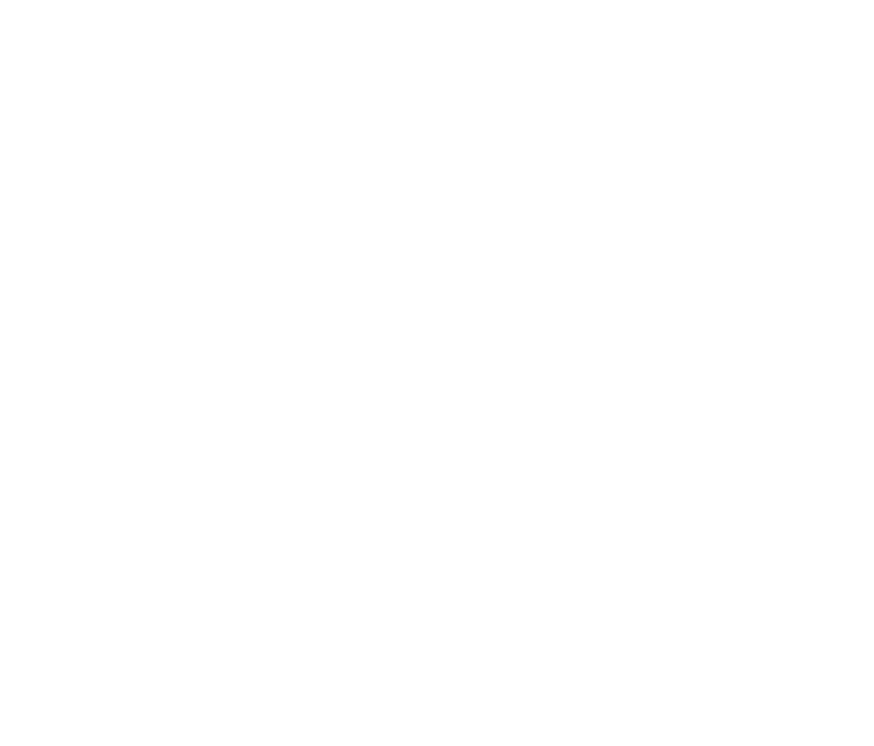
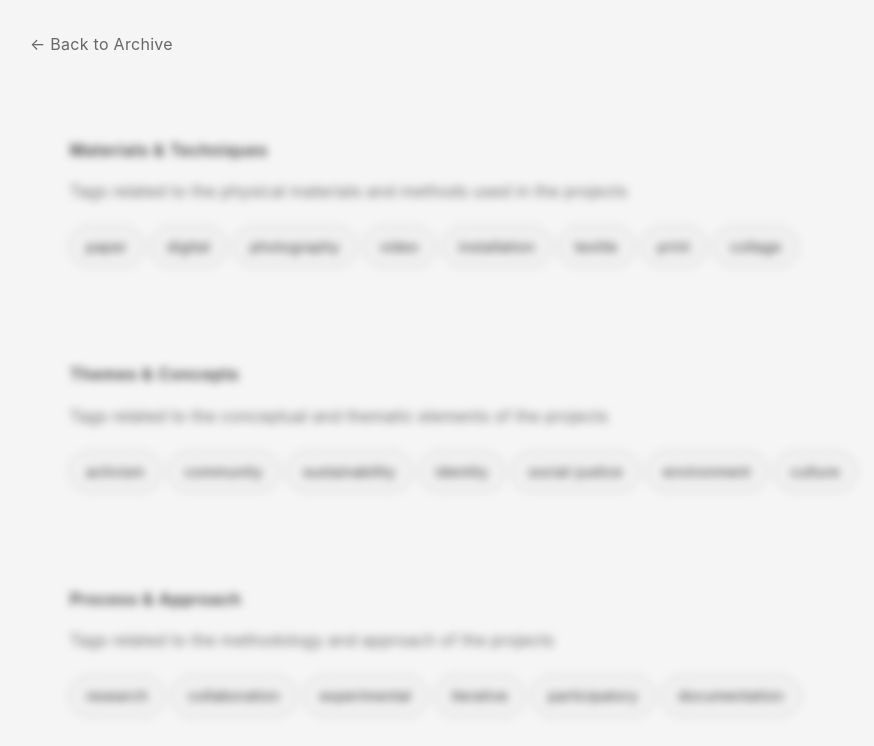
Before and after one commit to joshuakasyoka/GCDP2025, a React (Create React App) app: page /glossary in a window 1280 px wide. Before the commit this address had no page. Shown: the top 746 px of the page, without its empty margins (2-876 px from the left). Built offline with nearby package versions, Linux system fonts and the light colour scheme; a web font is replaced by a local one.

Commit message:
adding glossary

```diff
--- a/src/App.js
+++ b/src/App.js
@@ -3,6 +3,7 @@
 import IntroAnimation from './components/IntroAnimation';
 import ArchivePage from './components/ArchivePage';
 import StudentProjectPage from './components/StudentProjectPage';
+import GlossaryPage from './components/GlossaryPage';
 import './styles/globals.css';
 import styles from './styles/App.module.css';
 
@@ -20,6 +21,7 @@
             <Route path="/archive" element={<ArchivePage />} />
             <Route path="/students/:studentId" element={<StudentProjectPage />} />
             <Route path="/students/:studentId/:projectId" element={<StudentProjectPage />} />
+            <Route path="/glossary" element={<GlossaryPage />} />
           </Routes>
         </Router>
       )}
--- a/src/components/ArchivePage.js
+++ b/src/components/ArchivePage.js
@@ -1,4 +1,5 @@
 import React, { useState } from 'react';
+import { Link } from 'react-router-dom';
 import SearchPanel from './SearchPanel';
 import TileGrid from './TileGrid';
 import GalleryModal from './GalleryModal';
@@ -40,6 +41,7 @@
           <span className={styles.initials}>JP</span>
         </div>
         <div className={styles.headerRight}>
+          <Link to="/glossary" className={styles.glossaryLink}>GLOSSARY</Link>
           <span>ARCHIVE DISPLAY</span>
           <span>GCDP 2025</span>
         </div>
--- /dev/null
+++ b/src/components/GlossaryPage.js
@@ -0,0 +1,50 @@
+import React from 'react';
+import { Link } from 'react-router-dom';
+import styles from '../styles/Glossary.module.css';
+
+const GlossaryPage = () => {
+  // Define tag categories and their descriptions
+  const tagCategories = [
+    {
+      title: "Materials & Techniques",
+      description: "Tags related to the physical materials and methods used in the projects",
+      tags: ["paper", "digital", "photography", "video", "installation", "textile", "print", "collage"]
+    },
+    {
+      title: "Themes & Concepts",
+      description: "Tags related to the conceptual and thematic elements of the projects",
+      tags: ["activism", "community", "sustainability", "identity", "social-justice", "environment", "culture"]
+    },
+    {
+      title: "Process & Approach",
+      description: "Tags related to the methodology and approach of the projects",
+      tags: ["research", "collaboration", "experimental", "iterative", "participatory", "documentation"]
+    }
+  ];
+
+  return (
+    <div className={styles.glossaryPage}>
+      <header className={styles.header}>
+        <div className={styles.headerLeft}>
+          <Link to="/" className={styles.backLink}>← Back to Archive</Link>
+        </div>
+      </header>
+
+      <div className={styles.content}>
+        {tagCategories.map((category, index) => (
+          <section key={index} className={styles.category}>
+            <h2>{category.title}</h2>
+            <p className={styles.description}>{category.description}</p>
+            <div className={styles.tags}>
+              {category.tags.map((tag, tagIndex) => (
+                <span key={tagIndex} className={styles.tag}>{tag}</span>
+              ))}
+            </div>
+          </section>
+        ))}
+      </div>
+    </div>
+  );
+};
+
+export default GlossaryPage;
--- a/src/styles/Archive.module.css
+++ b/src/styles/Archive.module.css
@@ -48,6 +48,16 @@
   min-height: calc(100vh - 60px);
 }
 
+.glossaryLink {
+  color: inherit;
+  text-decoration: none;
+  transition: opacity 0.2s;
+}
+
+.glossaryLink:hover {
+  opacity: 0.7;
+}
+
 @media (max-width: 768px) {
   .mainContent {
     flex-direction: column;
--- /dev/null
+++ b/src/styles/Glossary.module.css
@@ -0,0 +1,83 @@
+.glossaryPage {
+  min-height: 100vh;
+  padding: 2rem;
+  background-color: #f5f5f5;
+}
+
+.header {
+  margin-bottom: 3rem;
+}
+
+.headerLeft {
+  display: flex;
+  flex-direction: column;
+  gap: 1rem;
+}
+
+.backLink {
+  color: #666;
+  text-decoration: none;
+  font-size: 1rem;
+  transition: color 0.2s;
+}
+
+.backLink:hover {
+  color: #000;
+}
+
+.content {
+  max-width: 1200px;
+  margin: 0 auto;
+}
+
+.category {
+
+  padding: 2rem;
+  margin-bottom: 2rem;
+  border-radius: 8px;
+  transition: all 0.3s ease;
+  position: relative;
+  filter: blur(4px);
+}
+
+.category:hover {
+    /* background: rgba(240, 240, 240, 0.8); */
+    filter: blur(0);
+    transform: translateY(-1px);
+  }
+
+.category h2 {
+  margin: 0 0 1rem 0;
+  font-size: 1.rem;
+  color: #333;
+
+}
+
+.description {
+  color: #666;
+  margin-bottom: 1.5rem;
+  font-size: 1rem;
+  line-height: 1.5;
+}
+
+.tags {
+  display: flex;
+  flex-wrap: wrap;
+  gap: 0.5rem;
+}
+
+.tag {
+  background: #f0f0f0;
+  padding: 0.5rem 1rem;
+  border-radius: 20px;
+  font-size: 0.9rem;
+  color: #333;
+  outline: 0.5px solid rgba(0, 0, 0, 0.2);
+}
+
+.tag:hover {
+  background: rgba(240, 240, 240, 0.8);
+  filter: blur(0);
+  transform: translateY(-1px);
+  outline: 0.5px solid rgba(0, 0, 0, 0.4);
+}
```
